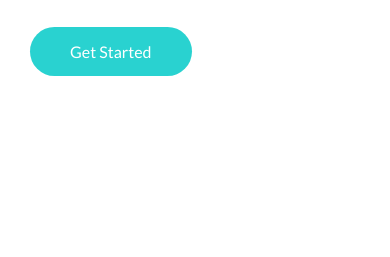
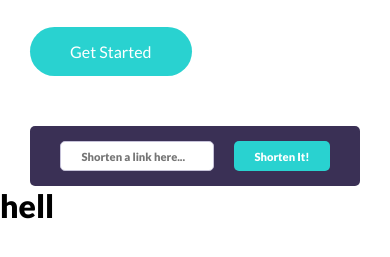
Before and after one commit to emmypuch/shortly, a plain HTML site: page index.html in a window 390 px wide. Shown: the part 565-822 px from the top of the page. Drawn offline with Linux system fonts and the light colour scheme.

Commit message:
modified shortly index.html and styles.css

```diff
--- a/index.html
+++ b/index.html
@@ -40,6 +40,15 @@
       </div>
     </div>
 
+    <div class="hero-form">
+      <div class="hero-bg">
+        <input type="text" placeholder="Shorten a link here..." />
+        <button>Shorten It!</button>
+      </div>
+    </div>
+
+    <h1>hell</h1>
+
     <script src="nav.js"></script>
   </body>
 </html>
--- a/styles.css
+++ b/styles.css
@@ -132,6 +132,7 @@ div.button button {
   border-radius: 50px;
   padding: 15px 40px;
   border: none;
+  cursor: pointer;
 }
 
 div.hero-image img {
@@ -169,3 +170,81 @@ div.hero-image img {
     margin-top: 30px;
   }
 }
+
+/* Hero Form Area */
+div.hero-form {
+  display: flex;
+  justify-content: center;
+  align-items: center;
+  padding-left: 70px;
+  padding-right: 70px;
+  padding-top: 90px;
+}
+
+div.hero-bg {
+  background-color: #3a3055;
+  padding: 10px 30px;
+  width: 100%;
+  height: 100px;
+  display: flex;
+  justify-content: center;
+  align-items: center;
+  border-radius: 5px;
+}
+
+div.hero-form input {
+  padding: 5px 40px;
+  width: 65%;
+  height: 50px;
+  border-radius: 5px;
+  border: 1px solid #c6c2d9;
+  outline: none;
+  color: #3f3d56;
+  font-size: 1rem;
+  font-weight: 900;
+}
+
+div.hero-form button {
+  background-color: #29d2d0;
+  color: #fff;
+  font-size: 1rem;
+  border-radius: 5px;
+  padding: 5px 40px;
+  height: 50px;
+  border: none;
+  font-weight: 900;
+  cursor: pointer;
+  margin-left: 20px;
+  outline: none;
+}
+
+@media (max-width: 700px) {
+  div.hero-form {
+    display: flex;
+    justify-content: center;
+    align-items: center;
+    padding-left: 30px;
+    padding-right: 30px;
+    padding-top: 50px;
+  }
+
+  div.hero-bg {
+    padding: 10px 25px;
+    width: 100%;
+    height: 60px;
+  }
+
+  div.hero-form input {
+    padding: 5px 20px;
+    width: 55%;
+    height: 30px;
+    font-size: 0.7rem;
+  }
+
+  div.hero-form button {
+    font-size: 0.7rem;
+    padding: 5px 20px;
+    height: 30px;
+    outline: none;
+  }
+}
```
